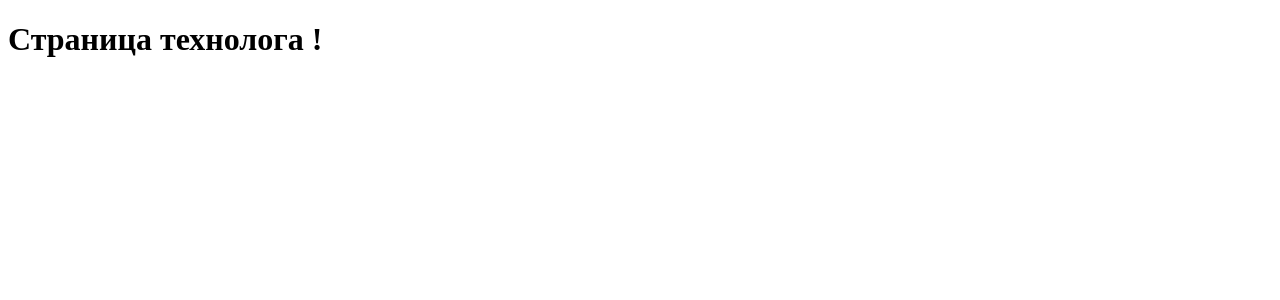
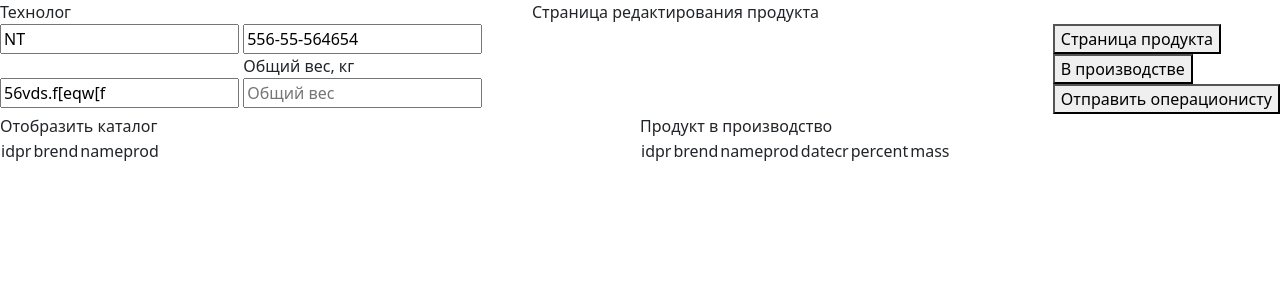
Before and after one commit to VladimirNaton/New_Ton, a Spring Boot app: page /technologist_page in a window 1280 px wide. Shown: the top 300 px of the page. Run offline with Spring Boot 4, Linux system fonts and the light colour scheme; some of the project's set-up classes (security, data sources, template engines, error pages and the like) are left out, and stand-ins take their place.

Commit message:
Создал макет страницы технолога

```diff
--- a/src/main/java/com/new_ton/controller/MainController.java
+++ b/src/main/java/com/new_ton/controller/MainController.java
@@ -3,16 +3,16 @@ package com.new_ton.controller;
 
 import com.new_ton.domain.dto.DischargePageDto;
 import com.new_ton.service.DischargePageService;
+import com.new_ton.service.GerUserRoleService;
 import lombok.RequiredArgsConstructor;
 import org.springframework.security.access.annotation.Secured;
-import org.springframework.security.core.Authentication;
-import org.springframework.security.core.context.SecurityContextHolder;
 import org.springframework.stereotype.Controller;
 import org.springframework.ui.Model;
 import org.springframework.web.bind.annotation.GetMapping;
 import org.springframework.web.bind.annotation.RequestMapping;
 import org.springframework.web.bind.annotation.RequestParam;
 
+import javax.servlet.http.HttpServletRequest;
 import java.util.List;
 
 @RequiredArgsConstructor
@@ -22,26 +22,17 @@ public class MainController {
 
     private final DischargePageService dischargePageService;
 
+    private final GerUserRoleService gerUserRoleService;
+
     @GetMapping
     public String main() {
-        return "redirect:role_action";
+        return "redirect:login";
     }
 
-
     @GetMapping("/role_action")
-    public String roleAction() {
-        Authentication auth = SecurityContextHolder.getContext().getAuthentication();
-        var authorities = auth.getAuthorities();
-        var roleOptional = authorities.stream().findFirst();
-        if (roleOptional.isPresent()) {
-            var role = roleOptional.get();
-            if (role.getAuthority().equals("ROLE_ADMIN") || role.getAuthority().equals("ROLE_USER")) {
-                return "redirect:productPage";
-            } else {
-                return "redirect:technologist_page";
-            }
-        }
-        return "";
+    public String roleAction(HttpServletRequest httpServletRequest) {
+        String userRole = gerUserRoleService.getUserRole(httpServletRequest);
+        return "redirect:technologist_page";
     }
 
     @GetMapping({"/calibrationPage"})
--- a/src/main/resources/application.properties
+++ b/src/main/resources/application.properties
@@ -5,7 +5,7 @@ logging.file.name=C:/NewTon/Log/newton.log
 
 ------------------- DB LIDER --------------------------
 lider.db.jdbc-url=jdbc:mysql://localhost:3306/erpdb
-lider.db.driver=com.mysql.jdbc.Driver
+lider.db.driver=com.mysql.cj.jdbc.Driver
 lider.db.username=erp
 lider.db.password=32167Mx!!
 hikari.connection.pool=10
--- /dev/null
+++ b/src/main/resources/static/css/technologystPage.css
@@ -0,0 +1,20 @@
+#name-user {
+    float: left;
+}
+
+#title-page {
+    text-align: center;
+}
+
+#product-catalog-body {
+    display: flex;
+    flex-wrap: nowrap;
+}
+
+#product-catalog-left {
+    width: 50%;
+}
+
+#product-catalog-right {
+    width: 50%;
+}
--- /dev/null
+++ b/src/main/resources/static/js/techologistPage.js
@@ -0,0 +1,6 @@
+$(document).ready(function () {
+
+
+
+
+})
--- a/src/main/resources/templates/TechnologistPage.html
+++ b/src/main/resources/templates/TechnologistPage.html
@@ -1,11 +1,87 @@
 <!DOCTYPE html>
-<html lang="en">
+<html lang="en" xmlns:th="http://www.thymeleaf.org">
 <head>
     <meta charset="UTF-8">
     <title>Title</title>
+    <link rel="stylesheet" type="text/css" th:href="@{/bootstrap/css/bootstrap.css}">
+    <link rel="stylesheet" type="text/css" th:href="@{DataTables-1.11.3/css/jquery.dataTables.min.css}">
+    <link rel="stylesheet" type="text/css" th:href="@{/css/technologystPage.css}">
+    <script type="text/javascript" th:src="@{/js/jquery-3.5.1.js}"></script>
+    <script type="text/javascript" th:src="@{DataTables-1.11.3/js/jquery.dataTables.min.js}"></script>
+    <script type="text/javascript" th:src="@{/js/techologistPage.js}"></script>
+
+
 </head>
 <body>
-<h1>Страница технолога !</h1>
+<div id="main-container-technologist-page">
+    <div id="head-container">
+        <div id="start-string">
+            <div id="name-user">Технолог</div>
+            <div id="title-page">Страница редактирования продукта</div>
+        </div>
+        <div style="display: flex; flex-wrap: nowrap; justify-content: space-between">
+            <div>
+                <div id="container-information">
+                    <div id="first-row-information">
+                        <input type="text" placeholder="Бренд" readonly value="NT">
+                        <input type="text" placeholder="Дата производства" readonly value="556-55-564654">
+                    </div>
+                    <div id="second-row-information">
+                        <input type="text" placeholder="Название продукта" readonly value="56vds.f[eqw[f">
+                        <label>Общий вес, кг <br>
+                            <input type="text" placeholder="Общий вес">
+                        </label>
+                    </div>
+                </div>
+            </div>
+            <div>
+                <div id="button-container">
+                    <button>Страница продукта</button>
+                    <br>
+                    <button>В производстве</button>
+                    <br>
+                    <button>Отправить операционисту</button>
+                </div>
+            </div>
+        </div>
+    </div>
+    <div id="body-container">
+        <div id="product-catalog-head"></div>
+        <div id="product-catalog-body">
+            <div id="product-catalog-left">
+                <div id="product-catalog-start-string-left">Отобразить каталог</div>
+                <div id="left-table-container">
+                    <table id="left-product-table">
+                        <thead>
+                        <tr>
+                            <td>idpr</td>
+                            <td>brend</td>
+                            <td>nameprod</td>
+                        </tr>
+                        </thead>
+                    </table>
+                </div>
+            </div>
+            <div id="product-catalog-right">
+                <div id="product-catalog-start-string-right">Продукт в производство</div>
+                <div id="right-table-container">
+                    <table id="right-product-table">
+                        <thead>
+                        <tr>
+                            <td>idpr</td>
+                            <td>brend</td>
+                            <td>nameprod</td>
+                            <td>datecr</td>
+                            <td>percent</td>
+                            <td>mass</td>
+                        </tr>
+                        </thead>
+                    </table>
+                </div>
+            </div>
+        </div>
+    </div>
+</div>
 
 </body>
 </html>
```
Also changed, not shown: src/main/java/com/new_ton/service/GerUserRoleService.java (added, +7 -0 lines), src/main/java/com/new_ton/service/GerUserRoleServiceImpl.java (added, +16 -0 lines).
